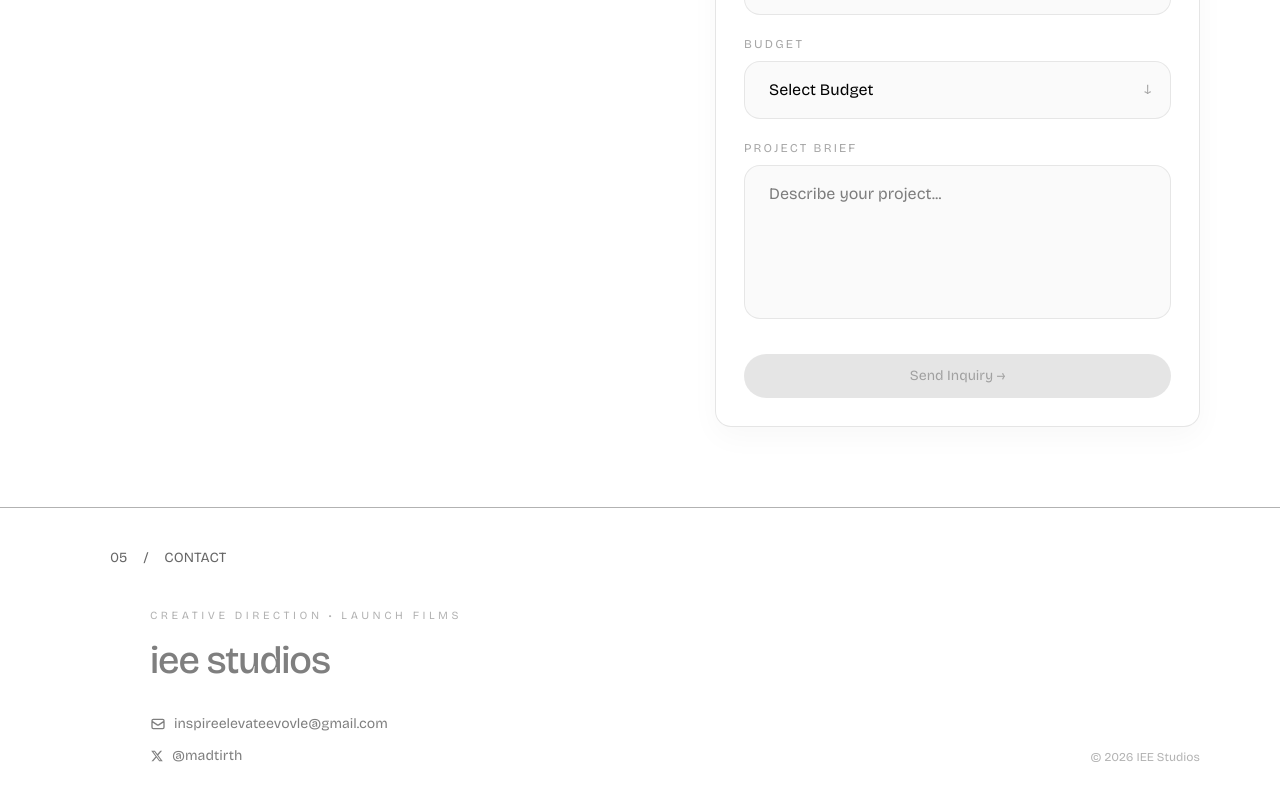
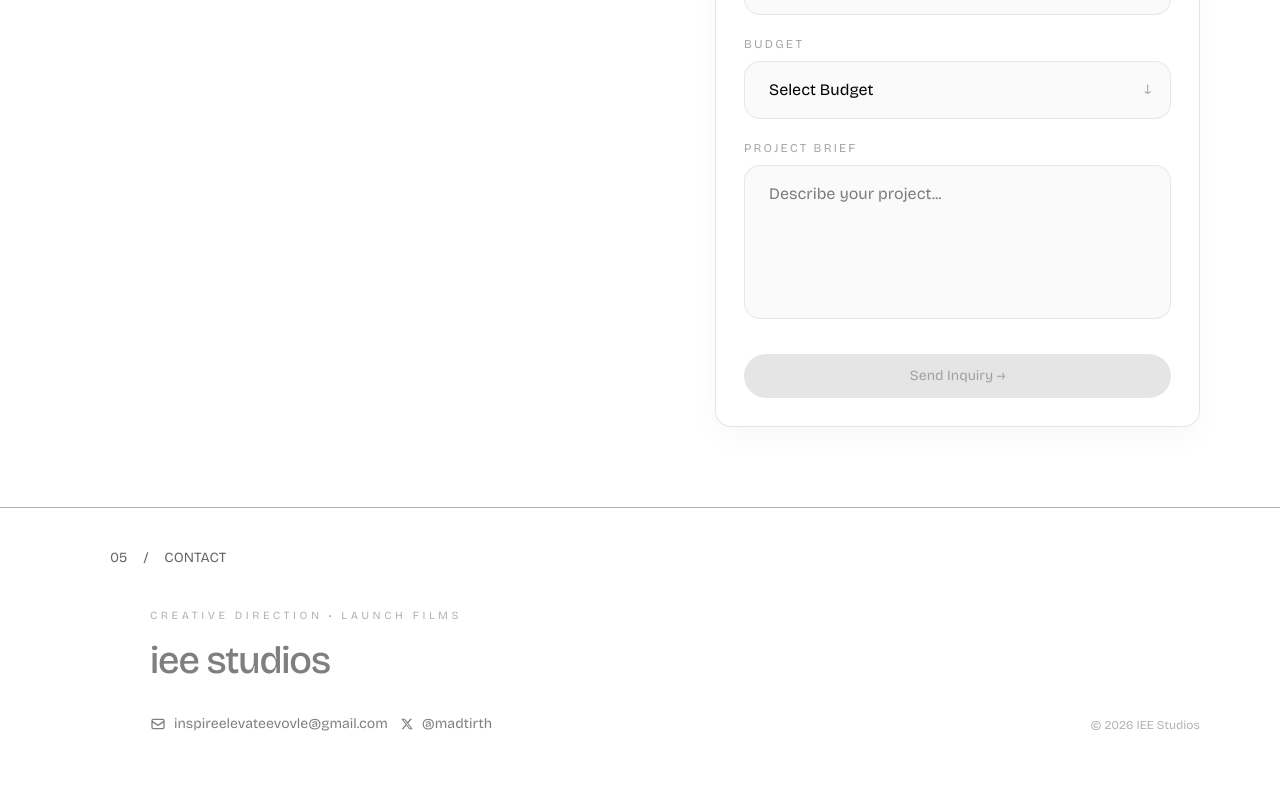
Before and after one commit to arp2006/iee-studios-website, a Next.js app: page / in a window 1280 px wide. Shown: the part 1937-2737 px from the top of the page. Built offline with nearby package versions, Linux system fonts and the light colour scheme.

Commit message:
layout change 6

```diff
--- a/app/components/layout/Footer.tsx
+++ b/app/components/layout/Footer.tsx
@@ -38,7 +38,7 @@ export default function Footer() {
             </div>
 
             {/* CONTACT LINKS */}
-            <div className="flex flex-col gap-3 text-sm text-black/50">
+            <div className="flex gap-3 text-sm text-black/50">
 
               <a
                 href="mailto:inspireelevateevovle@gmail.com"
--- a/app/components/ui/FAQSection.tsx
+++ b/app/components/ui/FAQSection.tsx
@@ -54,7 +54,7 @@ export default function FAQSection() {
           {faqs.map((faq, i) => (
             <div
               key={i}
-              className="px-6 md:px-12 lg:px-20 border-t border-black/10 transition hover:translate-x-2"
+              className="px-6 md:px-12 lg:px-20 border-t border-black/10 transition hover:translate-x-1"
             >
               <button
                 onClick={() =>
--- a/app/components/ui/FeaturedWork.tsx
+++ b/app/components/ui/FeaturedWork.tsx
@@ -60,17 +60,16 @@ export default function FeaturedWork() {
         {/* LIST */}
         <div>
           {projects.map((project, i) => (
-            <div className="relative">
+            <div key={project.id} className="relative">
               <div className="absolute left-[90px] right-6 md:right-12 lg:right-20 top-0 h-px bg-black/10" />
               <div
-                key={project.id}
                 className="
                 px-6 md:px-12 lg:px-20 py-6
                 flex items-center justify-between
                 group
                 hover:bg-black/[0.02]
                 transition
-                hover:translate-x-2
+                hover:translate-x-1
               "
               >
                 {/* LEFT */}
--- a/app/page.tsx
+++ b/app/page.tsx
@@ -9,7 +9,7 @@ import AsciiBackground from "./components/background/AsciiBackground";
 import HorizontalWork from "./components/ui/HorizontalWork";
 import Footer from "./components/layout/Footer";
 import FAQSection from "./components/ui/FAQSection";
-import Hero from "./components/layout/Hero";
+import Hero from "./components/ui/Hero";
 import Header from "./components/layout/Header";
 import FeaturedWork from "./components/ui/FeaturedWork";
 import StartProjectForm from "./components/ui/StartProjectForm";
```
Also changed, not shown: app/components/ui/Hero.tsx (renamed from app/components/layout/Hero.tsx).
